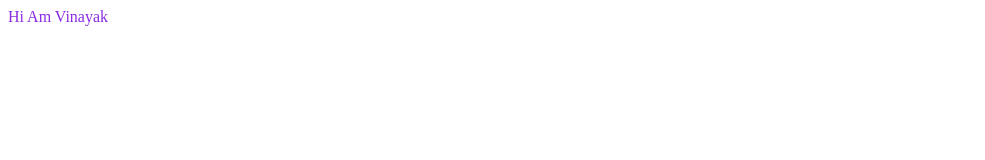
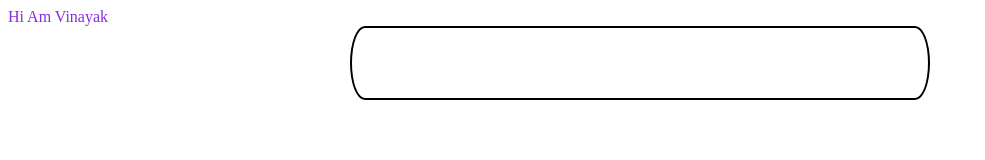
Before and after one commit to vinayakweb2021/VP, a plain HTML site: page index.html in a window 1280 px wide. Shown: the whole page, without its empty margins (0-985 px from the left). Drawn offline with Linux system fonts and the light colour scheme.

Commit message:
small changes

```diff
--- a/index.html
+++ b/index.html
@@ -8,5 +8,13 @@
 </head>
 <body>
     <p1 class="check">Hi Am Vinayak</p1>
+
+    <div class="box" >
+
+    </div>
+
+    <div>
+
+    </div>
 </body>
 </html>
--- a/style.css
+++ b/style.css
@@ -2,3 +2,14 @@ p1.check
 {
     color:blueviolet;
 }
+
+.box {
+    width: 40%;
+    margin: 0 auto;
+    background: rgba(255,255,255,0.2);
+    padding: 35px;
+    border: 2px solid black;
+    border-radius: 20px/50px;
+    background-clip: padding-box;
+    text-align: center;
+  }
```
